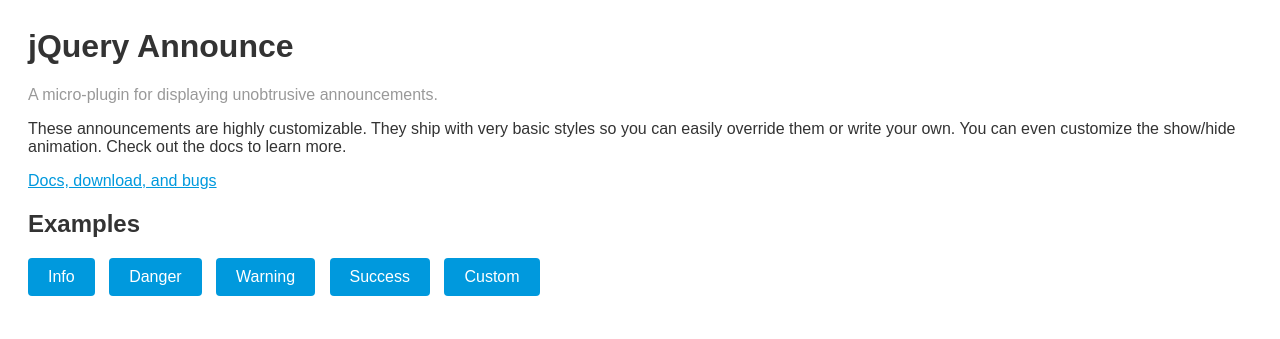
After one commit to Shadowsith/litepad, a PHP site: page /lib/jquery-announce/example.html in a window 1280 px wide. The commit adds this page. Shown: the top 339 px of the page. Run offline with PHP 8.4, Linux system fonts and the light colour scheme.

Commit message:
jquery-announce and jquery.selection plugins added

```diff
--- /dev/null
+++ b/lib/jquery-announce/example.html
@@ -0,0 +1,139 @@
+<!DOCTYPE html>
+<html>
+<head>
+  <meta charset="utf-8">
+  <title>jQuery Announce - A micro-plugin for displaying unobtrusive announcements.</title>
+  <style>
+  html {
+    box-sizing: border-box;
+  }
+  *, *:before, *:after {
+    box-sizing: inherit;
+  }
+  body {
+    font-family: sans-serif;
+    font-size: 16px;
+    color: #333;
+    padding: 20px;
+  }
+  h1 {
+    margin-top: 0;
+  }
+  a {
+    color: #09d;
+  }
+  .muted {
+    color: #999;
+  }
+  button {
+    border: none;
+    border-radius: 4px;
+    background: #09d;
+    box-shadow: none;
+    color: white;
+    -webkit-appearance: none;
+    padding: 10px 20px;
+    font-family: inherit;
+    font-size: inherit;
+    cursor: pointer;
+  }
+  button:hover,
+  button:focus,
+  button:active {
+    background-color: #08c;
+    outline: none;
+  }
+  button + button {
+    margin-left: 10px;
+  }
+
+  .announce.announce-custom-1 {
+    top: 10px;
+    right: 10px;
+    left: auto;
+    border-radius: 4px;
+    background-color: black;
+    color: white;
+  }
+  </style>
+</head>
+<body>
+
+  <h1>jQuery Announce</h1>
+  <p class="muted">
+    A micro-plugin for displaying unobtrusive announcements.
+  </p>
+  <p>
+    These announcements are highly customizable. They ship with very basic styles so you can easily
+    override them or write your own. You can even customize the show/hide animation. Check out the
+    docs to learn more.
+  </p>
+  <p>
+    <a href="https://github.com/claviska/jquery-announce/">
+      Docs, download, and bugs
+    </a>
+  </p>
+
+  <h2>Examples</h2>
+  <p>
+    <button type="button" class="info">Info</button>
+    <button type="button" class="danger">Danger</button>
+    <button type="button" class="warning">Warning</button>
+    <button type="button" class="success">Success</button>
+    <button type="button" class="custom">Custom</button>
+  </p>
+
+  <link rel="stylesheet" href="jquery.announce.css">
+  <script src="https://code.jquery.com/jquery-2.2.4.min.js"></script>
+  <script src="jquery.announce.min.js"></script>
+  <script>
+  $(function() {
+    // Info
+    $('.info').on('click', function() {
+      $.announce.info('It’s dangerous to go alone! Take this.');
+    });
+
+    // Danger
+    $('.danger').on('click', function() {
+      $.announce.danger('Dangerous roads are ahead!');
+    });
+
+    // Success
+    $('.success').on('click', function() {
+      $.announce.info('We made it out!');
+    });
+
+    // Warning
+    $('.warning').on('click', function() {
+      $.announce.warning('Hey, be careful out there!');
+    });
+
+    // Custom
+    $('.custom').on('click', function() {
+      $.announce.say('custom-1', {
+        message: 'Custom announcements are <em>easy!</em>',
+        html: true,
+        show: function() {
+          var defer = $.Deferred();
+
+          $(this).show(250, function() {
+            defer.resolve();
+          });
+
+          return defer;
+        },
+        hide: function() {
+          var defer = $.Deferred();
+
+          $(this).hide(250, function() {
+            defer.resolve();
+          });
+
+          return defer;
+        }
+      });
+    });
+  });
+  </script>
+</body>
+</html>
--- /dev/null
+++ b/lib/jquery-announce/jquery.announce.min.js
@@ -0,0 +1,8 @@
+//
+// jquery.announce.js - A micro-plugin for displaying unobtrusive announcements.
+//
+// Developed by Cory LaViska for A Beautiful Site, LLC
+//
+// Licensed under the MIT license: http://opensource.org/licenses/MIT
+//
+jQuery&&function(e){"use strict";function n(n,t){var r,s=e.Deferred(),u=e("<div>");return"string"==typeof t&&(t={message:t}),t=e.extend({},e.announce.defaults,t),e("."+t.className).remove(),e(u).addClass(t.className+" "+t.className+"-"+n).hide(),t.hideOnClick&&e(u).on("click.announce",function(){clearTimeout(r),t.hide.call(u).then(s.resolve)}),t.html?e(u).html(t.message):e(u).text(t.message),e("body").append(u),t.show.call(u),r=setTimeout(function(){t.hide.call(u).then(s.resolve)},t.duration),s}e.announce={defaults:{className:"announce",duration:2e3,hideOnClick:!0,html:!1,show:function(){var n=e.Deferred();return e(this).fadeIn(250,function(){n.resolve()}),n},hide:function(){var n=e.Deferred();return e(this).fadeOut(250,function(){e(this).remove(),n.resolve()}),n}},info:function(e){return n("info",e)},danger:function(e){return n("danger",e)},success:function(e){return n("success",e)},warning:function(e){return n("warning",e)},say:function(e,t){return n(e,t)}}}(jQuery);
--- a/src/css/litepad.css
+++ b/src/css/litepad.css
@@ -178,6 +178,10 @@
     font-size: 20px;
 }
 
+.edit-btn {
+    font-size: 18px;
+}
+
 #editBtns {
     border-radius: 0 !important;
 }
```
Also changed, not shown: index.html (+8 -6 lines), lib/jquery-announce/gulpfile.js (added, +34 -0 lines), lib/jquery-announce/jquery.announce.css (added, +42 -0 lines), lib/jquery-announce/jquery.announce.js (added, +108 -0 lines), lib/jquery-announce/package.json (added, +22 -0 lines), lib/jquery.selection/selection.jquery.json (added, +24 -0 lines), src/js/litepad.js (+12 -2 lines), lib/jquery-announce/LICENSE.md (added), lib/jquery-announce/README.md (added), lib/jquery.selection/README.md (added), lib/jquery.selection/src/jquery.selection.js (added), 3 other files.
